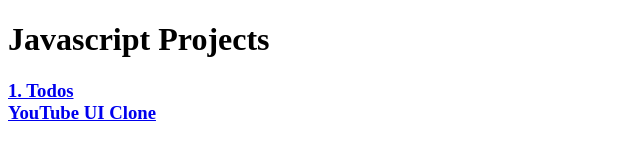
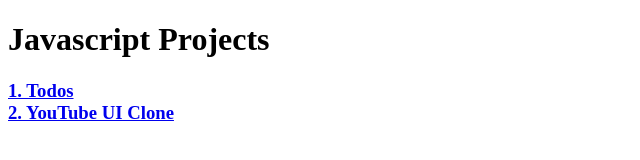
Before and after one commit to Alok-Singh-ops/javaScriptProjects, a plain HTML site: page index.html in a window 1280 px wide. Shown: the full height of the page, 0-640 px from the left. Drawn offline with Linux system fonts and the light colour scheme.

Commit message:
fixed number

```diff
--- a/index.html
+++ b/index.html
@@ -11,7 +11,7 @@
 
   <h3>
     <a href="./1.todos/1.html">1. Todos</a> <br>
-    <a href="./2. Youtube Clone/index.html">YouTube UI Clone</a>
+    <a href="./2. Youtube Clone/index.html">2. YouTube UI Clone</a>
   </h3>
 </body>
 </html>
```
